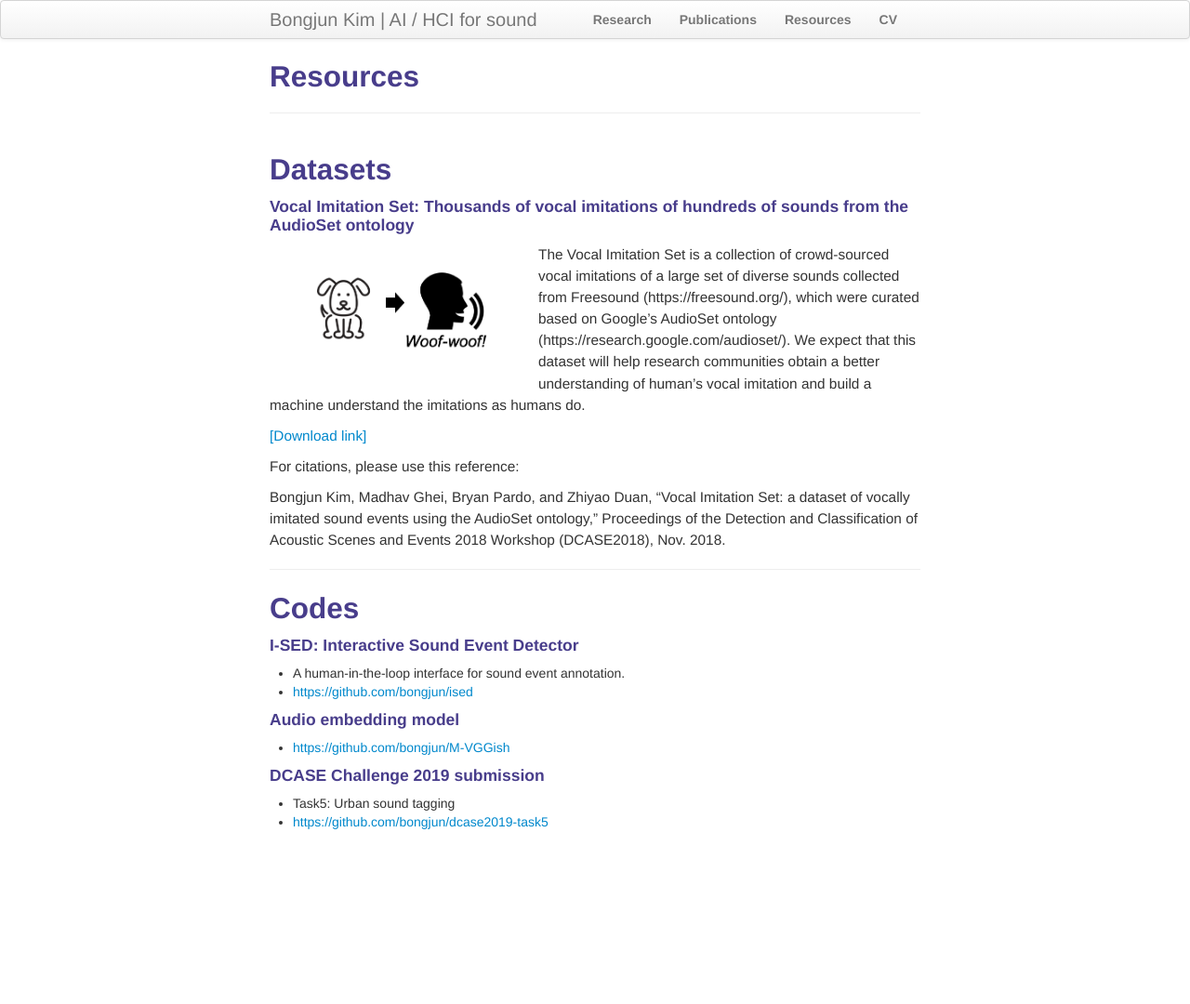
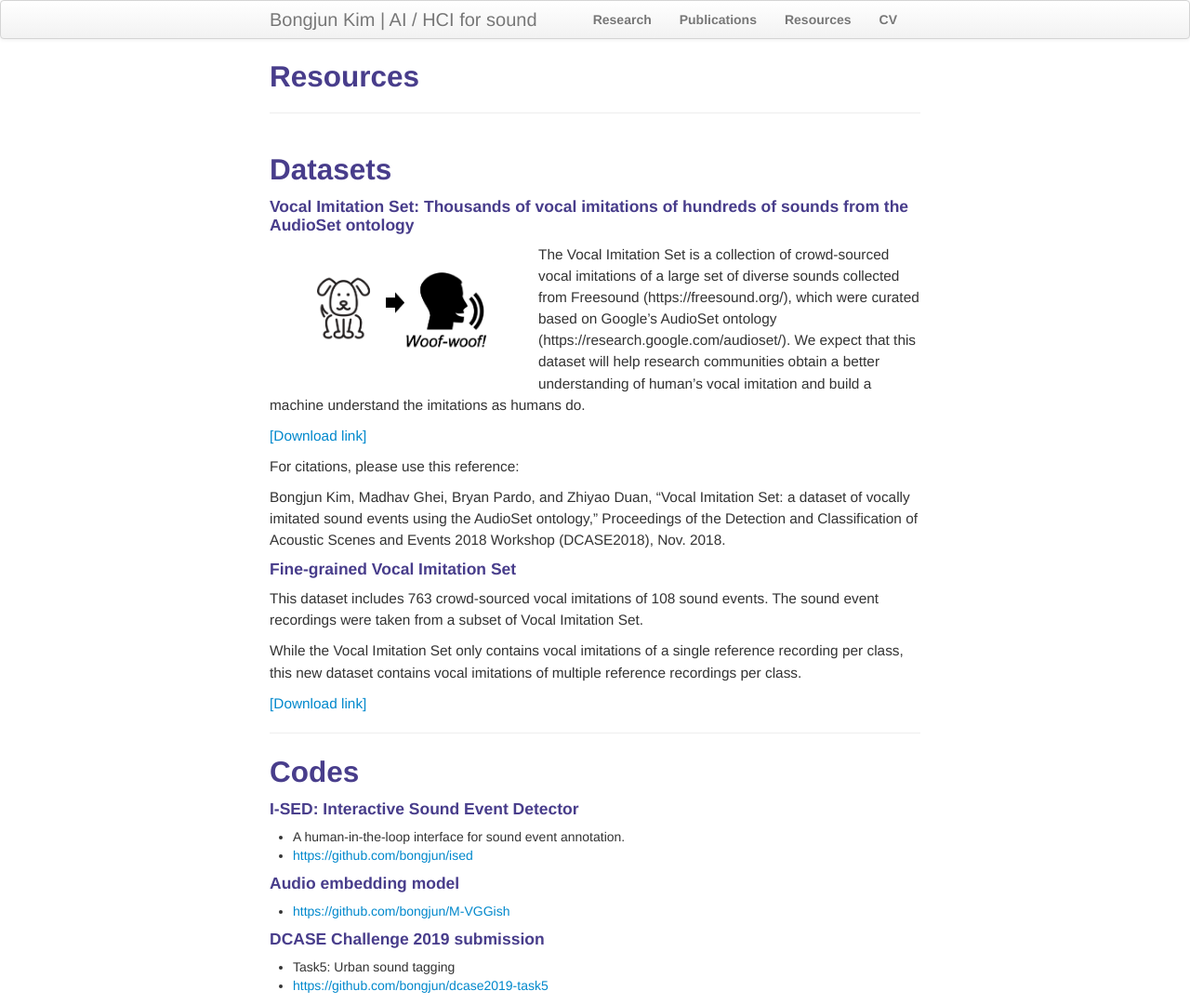
Before and after one commit to bongjun/bongjun.github.io, a Jekyll site: the page built from pages/resources.md, in a window 1280 px wide. Shown: the whole page at 93% size. Built offline with Jekyll 4.4.1, drawn with Linux system fonts in a browser that asks for light colours; before the commit the page ends 904 px from its top, so only the background shows below that.

Commit message:
Update resources.md

```diff
--- a/pages/resources.md
+++ b/pages/resources.md
@@ -19,6 +19,15 @@ For citations, please use this reference:
 
 Bongjun Kim, Madhav Ghei, Bryan Pardo, and Zhiyao Duan, "Vocal Imitation Set: a dataset of vocally imitated sound events using the AudioSet ontology," Proceedings of the Detection and Classification of Acoustic Scenes and Events 2018 Workshop (DCASE2018), Nov. 2018.
 
+
+#### Fine-grained Vocal Imitation Set
+This dataset includes 763 crowd-sourced vocal imitations of 108 sound events. The sound event recordings were taken from a subset of Vocal Imitation Set.
+
+While the Vocal Imitation Set only contains vocal imitations of a single reference recording per class, this new dataset contains vocal imitations of multiple reference recordings per class.
+
+[[Download link]](https://doi.org/10.5281/zenodo.3538534)
+
+
 ----
 ## Codes
 
```
